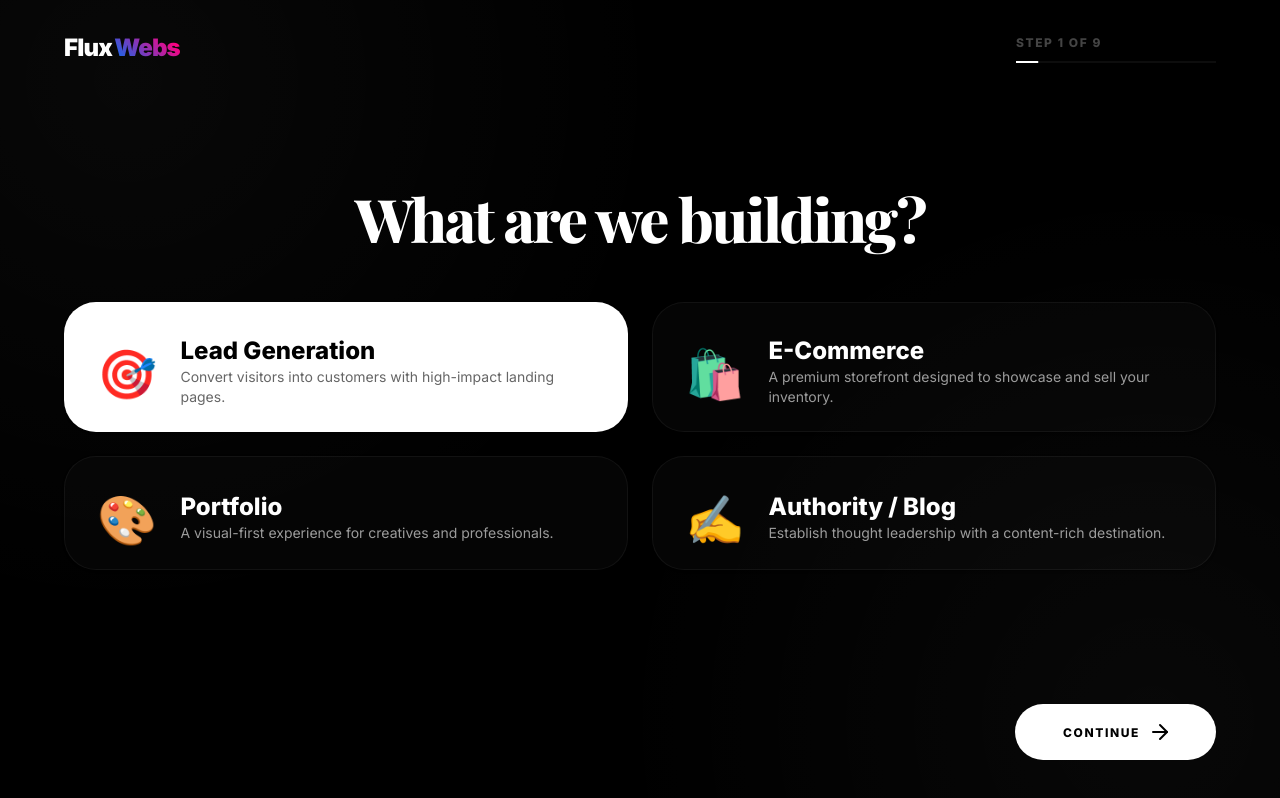
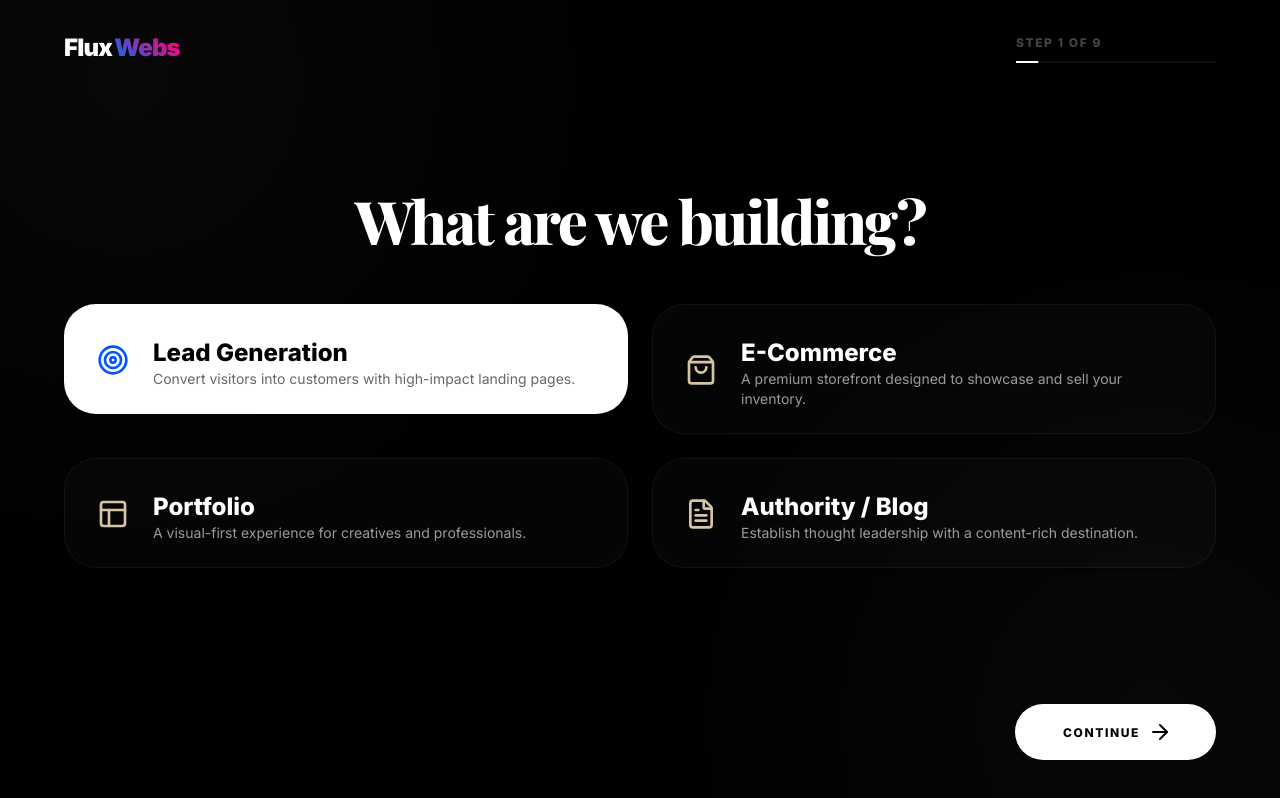
Before and after one commit to fluxlabs/flux-website-builder, a Next.js app: page /intake in a window 1280 px wide. Shown: the top 798 px of the page. Built offline with nearby package versions, Linux system fonts and the light colour scheme; a web font is replaced by a local one; what @mui/material-nextjs would draw is missing.

Commit message:
✨ Intake: Upgrade icons to Lucide, link pricing plans, and standardize MUI Grid

```diff
--- a/src/app/intake/page.tsx
+++ b/src/app/intake/page.tsx
@@ -1,8 +1,8 @@
 "use client";
 
-import { useState, useRef } from "react";
+import { useState, useRef, useEffect, Suspense } from "react";
 import Link from "next/link";
-import { useRouter } from "next/navigation";
+import { useRouter, useSearchParams } from "next/navigation";
 import { motion, AnimatePresence } from "framer-motion";
 import {
   Box,
@@ -22,13 +22,14 @@ import {
   IconButton,
   Chip
 } from "@mui/material";
-import { ArrowLeft, ArrowRight, Upload, CheckCircle2, AlertCircle } from "lucide-react";
+import { ArrowLeft, ArrowRight, Upload, CheckCircle2, AlertCircle, Target, ShoppingBag, Layout, FileText } from "lucide-react";
 import Magnetic from "@/components/ui/Magnetic";
 
 const MotionBox = motion(Box);
 
-export default function IntakePage() {
+function IntakeContent() {
   const router = useRouter();
+  const searchParams = useSearchParams();
   const fileInputRef = useRef<HTMLInputElement>(null);
   const [step, setStep] = useState(1);
   const [isSubmitting, setIsSubmitting] = useState(false);
@@ -59,7 +60,15 @@ export default function IntakePage() {
     targetAudience: "",
     heroMessage: "",
     pages: [] as string[],
+    plan: "Growth"
   });
+
+  useEffect(() => {
+    const planParam = searchParams.get('plan');
+    if (planParam) {
+      setFormData(prev => ({ ...prev, plan: planParam }));
+    }
+  }, [searchParams]);
 
   const totalSteps = 9;
   const nextStep = () => setStep((s) => Math.min(s + 1, totalSteps));
@@ -160,10 +169,10 @@ export default function IntakePage() {
   const isStep7Valid = formData.pages.length > 0;
 
   const GOAL_OPTIONS = [
-    { id: "Generate Leads", label: "Lead Generation", icon: "🎯", desc: "Convert visitors into customers with high-impact landing pages." },
-    { id: "Sell Products", label: "E-Commerce", icon: "🛍️", desc: "A premium storefront designed to showcase and sell your inventory." },
-    { id: "Portfolio Showcase", label: "Portfolio", icon: "🎨", desc: "A visual-first experience for creatives and professionals." },
-    { id: "Information / Blog", label: "Authority / Blog", icon: "✍️", desc: "Establish thought leadership with a content-rich destination." }
+    { id: "Generate Leads", label: "Lead Generation", icon: <Target size={32} />, desc: "Convert visitors into customers with high-impact landing pages." },
+    { id: "Sell Products", label: "E-Commerce", icon: <ShoppingBag size={32} />, desc: "A premium storefront designed to showcase and sell your inventory." },
+    { id: "Portfolio Showcase", label: "Portfolio", icon: <Layout size={32} />, desc: "A visual-first experience for creatives and professionals." },
+    { id: "Information / Blog", label: "Authority / Blog", icon: <FileText size={32} />, desc: "Establish thought leadership with a content-rich destination." }
   ];
 
   const VERTICAL_OPTIONS = ["Professional Services", "Creative & Design", "Tech & SaaS", "Health & Wellness", "Home Services", "E-commerce", "Non-profit"];
@@ -202,7 +211,7 @@ export default function IntakePage() {
                     <Grid size={{ xs: 12, sm: 6 }} key={g.id}>
                       <Card onClick={() => { setFormData(prev => ({ ...prev, goal: g.id })); setTimeout(nextStep, 400); }} sx={{ cursor: 'pointer', background: formData.goal === g.id ? '#fff' : 'rgba(255,255,255,0.02)', color: formData.goal === g.id ? '#000' : '#fff', border: '1px solid rgba(255,255,255,0.05)', borderRadius: '32px', transition: 'all 0.3s ease', '&:hover': { transform: 'translateY(-8px)', background: formData.goal === g.id ? '#fff' : 'rgba(255,255,255,0.04)' } }}>
                         <CardContent sx={{ p: 4, display: 'flex', alignItems: 'center', gap: 3 }}>
-                          <Typography variant="h3">{g.icon}</Typography>
+                          <Box sx={{ color: formData.goal === g.id ? '#0055ff' : '#d6c5a5' }}>{g.icon}</Box>
                           <Box><Typography variant="h5" sx={{ fontWeight: 800 }}>{g.label}</Typography><Typography variant="body2" sx={{ opacity: 0.6 }}>{g.desc}</Typography></Box>
                         </CardContent>
                       </Card>
@@ -355,7 +364,7 @@ export default function IntakePage() {
                     <Box sx={{ p: 4, bgcolor: 'rgba(255,255,255,0.02)', borderRadius: '24px', border: '1px solid rgba(255,255,255,0.05)' }}>
                       <Typography variant="overline" sx={{ color: '#444' }}>Blueprint</Typography>
                       <Typography variant="h5" sx={{ fontWeight: 800, mb: 1 }}>{formData.vertical}</Typography>
-                      <Typography variant="body2" sx={{ color: '#0070f3', fontWeight: 800 }}>{formData.layout} Layout</Typography>
+                      <Typography variant="body2" sx={{ color: '#0070f3', fontWeight: 800 }}>{formData.layout} Layout • {formData.plan} Plan</Typography>
                     </Box>
                   </Grid>
                   <Grid size={{ xs: 12 }}>
@@ -389,3 +398,11 @@ export default function IntakePage() {
     </Box>
   );
 }
+
+export default function IntakePage() {
+  return (
+    <Suspense fallback={<Box sx={{ bgcolor: '#000', height: '100vh' }} />}>
+      <IntakeContent />
+    </Suspense>
+  );
+}
--- a/src/components/Pricing/Pricing.tsx
+++ b/src/components/Pricing/Pricing.tsx
@@ -54,7 +54,7 @@ export default function Pricing() {
 
                 <Button
                   component={Link}
-                  href="/intake"
+                  href={`/intake?plan=${plan.name}`}
                   variant={plan.popular ? "contained" : "outlined"}
                   fullWidth
                   sx={{
```
